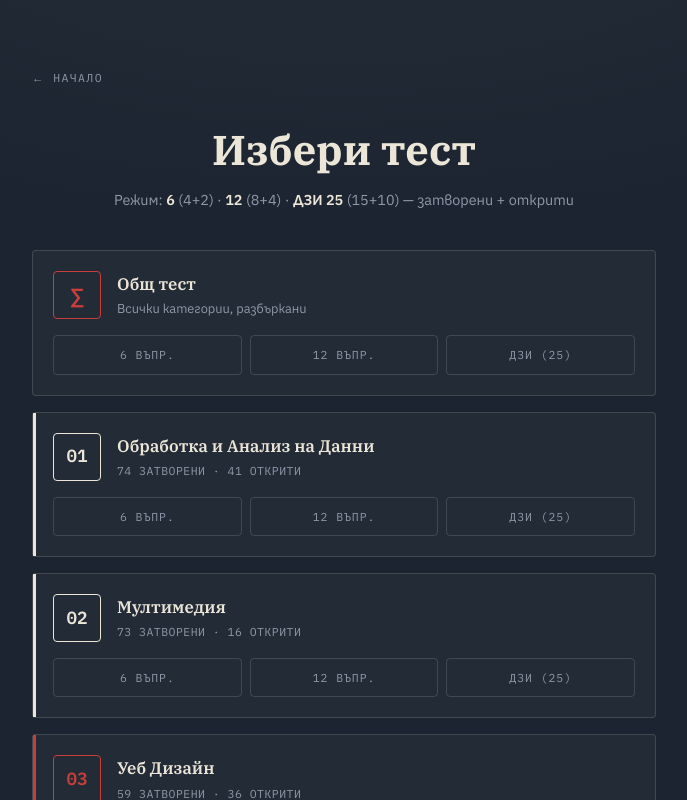
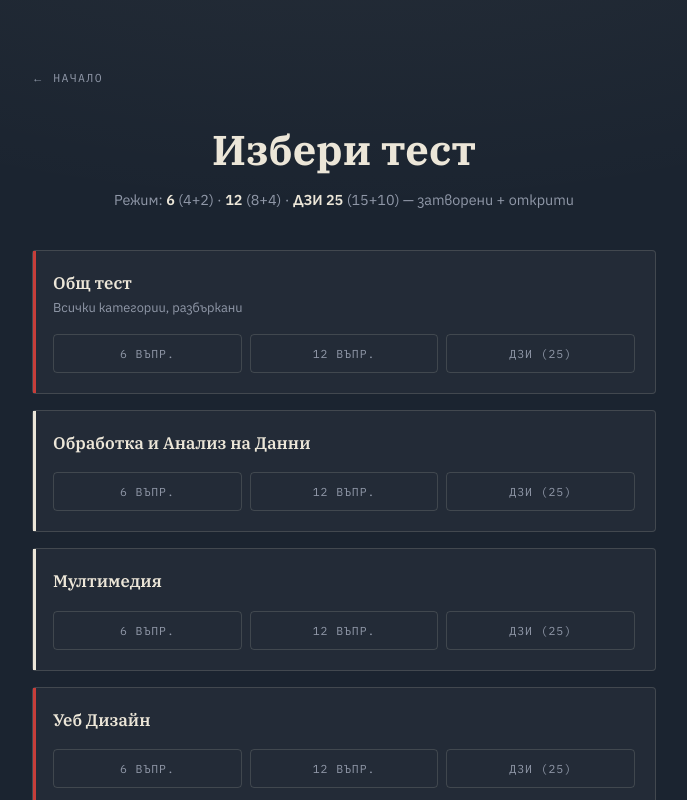
Before and after one commit to Debatedd/dzi-it, a Next.js app in the folder app/: page /practice in a window 1280 px wide. Shown: the top 800 px of the page, without its empty margins (296-983 px from the left). Built offline with nearby package versions, Linux system fonts and the light colour scheme.

Commit message:
topic cards: names only — remove number/section markers and per-topic question counts

```diff
--- a/app/app/page.tsx
+++ b/app/app/page.tsx
@@ -161,22 +161,14 @@ export default async function HomePage() {
         </ScrollReveal>
 
         <div className="grid grid-cols-1 sm:grid-cols-2 gap-4">
-          {topics.map(([topic, count], i) => {
+          {topics.map(([topic], i) => {
             const meta = TOPIC_META[topic] ?? { color: "var(--paper)", label: topic };
             return (
               <ScrollReveal key={topic} delay={i * 60}>
                 <Link href={`/practice?topic=${encodeURIComponent(topic)}`}
-                  className="glass flex items-center gap-4 group block relative" style={{ textDecoration: "none", borderRadius: 4, padding: "18px 16px 18px 20px" }}>
+                  className="glass flex items-center gap-4 group block relative" style={{ textDecoration: "none", borderRadius: 4, padding: "20px 16px 20px 22px" }}>
                   <span className="absolute left-0 top-0 bottom-0" style={{ width: 3, background: meta.color }} />
-                  {/* section-number marker (exam-paper style, no icons) */}
-                  <span className="flex items-center justify-center flex-shrink-0"
-                    style={{ width: 46, height: 46, border: `1px solid ${meta.color}`, borderRadius: 4, fontFamily: MONO, fontWeight: 600, fontSize: "1.05rem", color: meta.color }}>
-                    {String(i + 1).padStart(2, "0")}
-                  </span>
-                  <div className="flex-1 min-w-0">
-                    <div className="truncate" style={{ fontFamily: SERIF, fontWeight: 600, color: "var(--paper)", fontSize: "0.98rem" }}>{meta.label}</div>
-                    <div style={{ fontFamily: MONO, color: "var(--muted)", fontSize: "0.7rem", letterSpacing: "0.08em", marginTop: 3 }}>{count} ВЪПРОСА</div>
-                  </div>
+                  <div className="flex-1 min-w-0" style={{ fontFamily: SERIF, fontWeight: 600, color: "var(--paper)", fontSize: "1rem" }}>{meta.label}</div>
                   <span className="transition-all opacity-0 -translate-x-1 group-hover:opacity-100 group-hover:translate-x-0" style={{ color: "var(--red)", fontSize: "1.1rem" }}>→</span>
                 </Link>
               </ScrollReveal>
--- a/app/app/practice/page.tsx
+++ b/app/app/practice/page.tsx
@@ -2,8 +2,6 @@
 
 import { useRouter } from "next/navigation";
 import Link from "next/link";
-import { questions } from "@/lib/questions";
-import { openQuestions } from "@/lib/openQuestions";
 
 const SERIF = "var(--font-ibm-serif), Georgia, serif";
 const MONO = "var(--font-ibm-mono), monospace";
@@ -63,41 +61,21 @@ export default function PracticePage() {
 
       <div className="space-y-4">
         {/* General test */}
-        <div className="glass p-5" style={{ border: "1px solid var(--border)", borderRadius: 4 }}>
-          <div className="flex items-center gap-4">
-            <div className="flex items-center justify-center flex-shrink-0" style={{ width: 48, height: 48, borderRadius: 4, border: "1px solid var(--red)", fontFamily: MONO, fontWeight: 600, fontSize: "1.3rem", color: "var(--red)" }}>
-              ∑
-            </div>
-            <div>
+        <div className="glass p-5 relative" style={{ border: "1px solid var(--border)", borderRadius: 4 }}>
+          <span className="absolute left-0 top-0 bottom-0" style={{ width: 3, background: "var(--red)" }} />
           <div style={{ fontFamily: SERIF, fontWeight: 600, color: "var(--paper)", fontSize: "1.05rem" }}>Общ тест</div>
           <div style={{ color: "var(--muted)", fontSize: "0.8rem", marginTop: 2 }}>Всички категории, разбъркани</div>
-            </div>
-          </div>
           <ModeButtons slug={null} />
         </div>
 
         {/* Category cards */}
-        {CATEGORIES.map((cat, i) => {
-          const closedCount = questions.filter((q) => q.topic === cat.slug).length;
-          const openCount   = openQuestions.filter((q) => q.topic === cat.slug).length;
-          return (
+        {CATEGORIES.map((cat) => (
           <div key={cat.slug} className="glass p-5 relative" style={{ border: "1px solid var(--border)", borderRadius: 4 }}>
             <span className="absolute left-0 top-0 bottom-0" style={{ width: 3, background: cat.accent }} />
-              <div className="flex items-center gap-4">
-                <div className="flex items-center justify-center flex-shrink-0" style={{ width: 48, height: 48, borderRadius: 4, border: `1px solid ${cat.accent}`, fontFamily: MONO, fontWeight: 600, fontSize: "1.1rem", color: cat.accent }}>
-                  {String(i + 1).padStart(2, "0")}
-                </div>
-                <div>
             <div style={{ fontFamily: SERIF, fontWeight: 600, color: "var(--paper)", fontSize: "1.05rem" }}>{cat.label}</div>
-                  <div style={{ fontFamily: MONO, color: "var(--muted)", fontSize: "0.72rem", letterSpacing: "0.04em", marginTop: 3 }}>
-                    {closedCount} ЗАТВОРЕНИ · {openCount} ОТКРИТИ
-                  </div>
-                </div>
-              </div>
             <ModeButtons slug={cat.slug} />
           </div>
-          );
-        })}
+        ))}
       </div>
     </main>
   );
```
Lines whose indentation alone changed are shown as unchanged.
